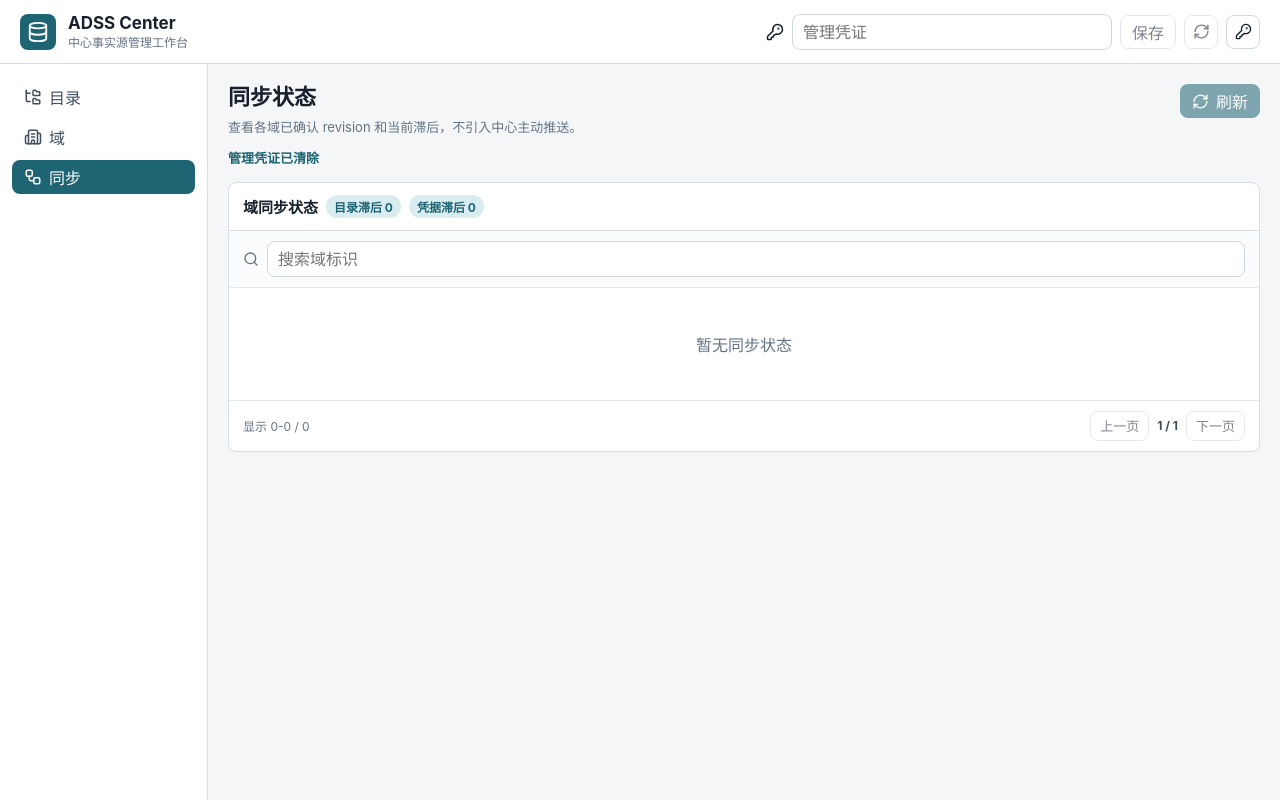
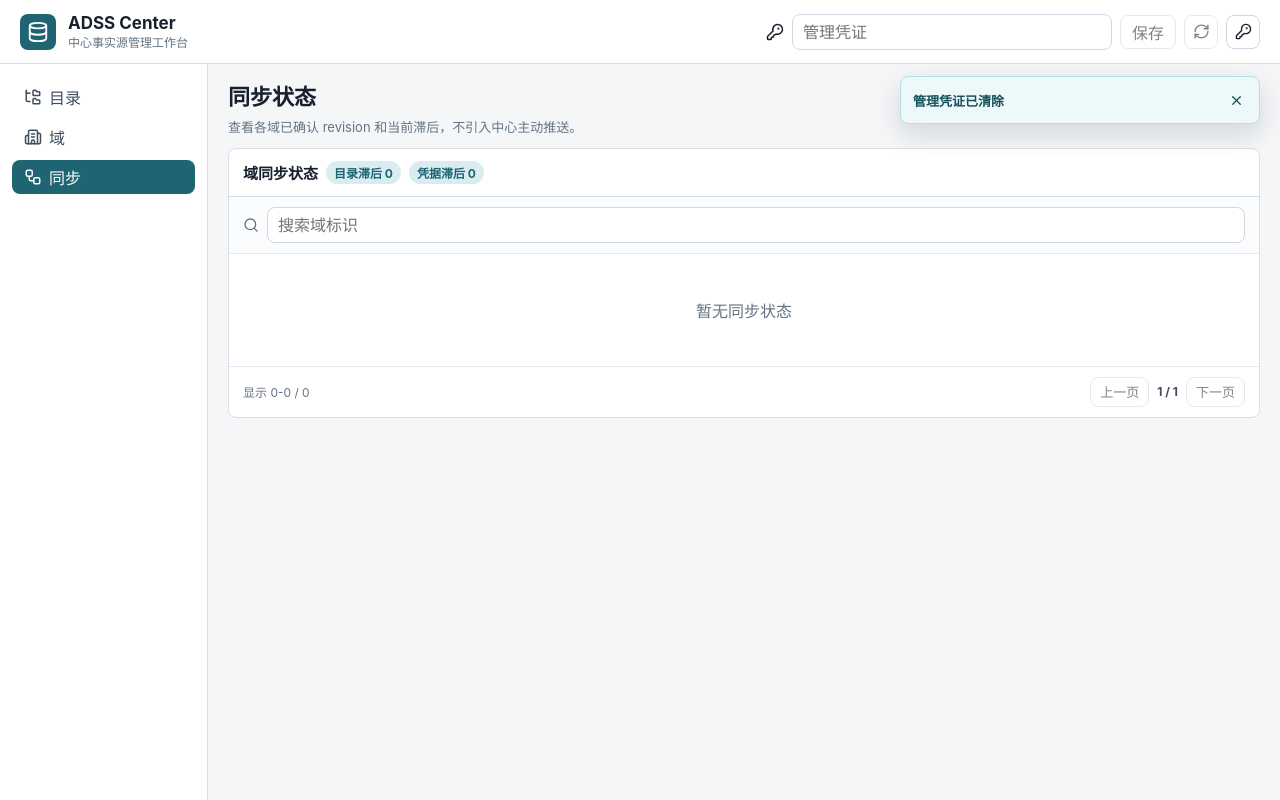
Before and after one commit to Zoranner/adscope-identity, a Nuxt app in the folder center/web/: page /sync in a window 1280 px wide. Both pictures are taken after a click on the button 1243 px from the left and 31 px from the top of the page. Built offline with nearby package versions, Linux system fonts and the light colour scheme.

Commit message:
改为浮层显示管理通知
- 将管理状态消息改为全局右上角 toast
- 从目录、域和同步页面移除内容区状态占位
- 为通知增加关闭按钮和自动消失逻辑

```diff
--- a/center/web/app/assets/css/main.css
+++ b/center/web/app/assets/css/main.css
@@ -200,18 +200,6 @@ button:disabled {
   margin: 5px 0 0;
   color: #647384;
   font-size: 13px;
-}
-
-.status-line {
-  min-height: 22px;
-  margin: 0 0 12px;
-  color: #1e6472;
-  font-size: 13px;
-  font-weight: 650;
-}
-
-.status-line.error {
-  color: #9b3f39;
 }
 
 .directory-page {
@@ -514,6 +502,56 @@ strong {
   margin: 0;
 }
 
+.toast-stack {
+  position: fixed;
+  top: 76px;
+  right: 20px;
+  z-index: 80;
+  display: grid;
+  gap: 8px;
+  width: min(360px, calc(100vw - 32px));
+  pointer-events: none;
+}
+
+.toast {
+  display: grid;
+  grid-template-columns: minmax(0, 1fr) auto;
+  align-items: center;
+  gap: 12px;
+  min-height: 42px;
+  border: 1px solid #b8dce4;
+  border-radius: 8px;
+  padding: 10px 10px 10px 12px;
+  color: #174f5b;
+  background: #ecf8fa;
+  box-shadow: 0 10px 28px rgba(12, 20, 31, 0.14);
+  font-size: 13px;
+  font-weight: 650;
+  pointer-events: auto;
+}
+
+.toast.error {
+  border-color: #e0b5b1;
+  color: #8f342e;
+  background: #fff0ef;
+}
+
+.toast-close {
+  display: grid;
+  place-items: center;
+  width: 26px;
+  height: 26px;
+  border: 0;
+  border-radius: 6px;
+  color: inherit;
+  background: transparent;
+  padding: 0;
+}
+
+.toast-close:hover {
+  background: rgba(12, 20, 31, 0.08);
+}
+
 .modal-backdrop {
   position: fixed;
   inset: 0;
--- a/center/web/app/components/admin/AdminShell.vue
+++ b/center/web/app/components/admin/AdminShell.vue
@@ -32,6 +32,8 @@ onMounted(() => {
 
 <template>
   <div class="app-shell">
+    <AdminStatusLine />
+
     <header class="topbar">
       <NuxtLink class="brand" to="/">
         <span class="brand-mark">
--- a/center/web/app/components/admin/StatusLine.vue
+++ b/center/web/app/components/admin/StatusLine.vue
@@ -1,7 +1,18 @@
 <script setup lang="ts">
-const { message, isError } = useAdminStatus()
+import { X } from 'lucide-vue-next'
+
+const { message, isError, visible, clearStatus } = useAdminStatus()
 </script>
 
 <template>
-  <p class="status-line" :class="{ error: isError }">{{ message }}</p>
+  <Teleport to="body">
+    <div v-if="visible" class="toast-stack">
+      <div class="toast" :class="{ error: isError }" role="status">
+        <span>{{ message }}</span>
+        <button class="toast-close" title="关闭通知" @click="clearStatus">
+          <X :size="15" />
+        </button>
+      </div>
+    </div>
+  </Teleport>
 </template>
--- a/center/web/app/composables/useAdminStatus.ts
+++ b/center/web/app/composables/useAdminStatus.ts
@@ -1,15 +1,37 @@
+let statusTimer: ReturnType<typeof setTimeout> | undefined
+
 export function useAdminStatus() {
   const message = useState('admin-status-message', () => '')
   const isError = useState('admin-status-error', () => false)
+  const visible = useState('admin-status-visible', () => false)
 
   function setStatus(nextMessage: string, error = false) {
+    if (statusTimer) {
+      clearTimeout(statusTimer)
+    }
     message.value = nextMessage
     isError.value = error
+    visible.value = nextMessage.length > 0
+
+    if (import.meta.client && nextMessage.length > 0) {
+      statusTimer = setTimeout(() => {
+        visible.value = false
+      }, error ? 5000 : 3000)
+    }
+  }
+
+  function clearStatus() {
+    if (statusTimer) {
+      clearTimeout(statusTimer)
+    }
+    visible.value = false
   }
 
   return {
     message,
     isError,
+    visible,
     setStatus,
+    clearStatus,
   }
 }
--- a/center/web/app/pages/domains.vue
+++ b/center/web/app/pages/domains.vue
@@ -91,7 +91,6 @@ async function saveDomain() {
       :disabled="!tokenReady"
       @refresh="refreshDomains"
     />
-    <AdminStatusLine />
 
     <section class="single-column-page">
       <DomainTable :domains="domains" @create="newDomain" @edit="editDomain" />
--- a/center/web/app/pages/index.vue
+++ b/center/web/app/pages/index.vue
@@ -328,7 +328,6 @@ function closeModal() {
       :disabled="!tokenReady"
       @refresh="refreshDirectory"
     />
-    <AdminStatusLine />
 
     <section class="directory-page">
       <OuTree
--- a/center/web/app/pages/sync.vue
+++ b/center/web/app/pages/sync.vue
@@ -19,7 +19,6 @@ async function refreshSync() {
       :disabled="!tokenReady"
       @refresh="refreshSync"
     />
-    <AdminStatusLine />
 
     <SyncTable :domains="syncDomains" />
   </AdminShell>
```
